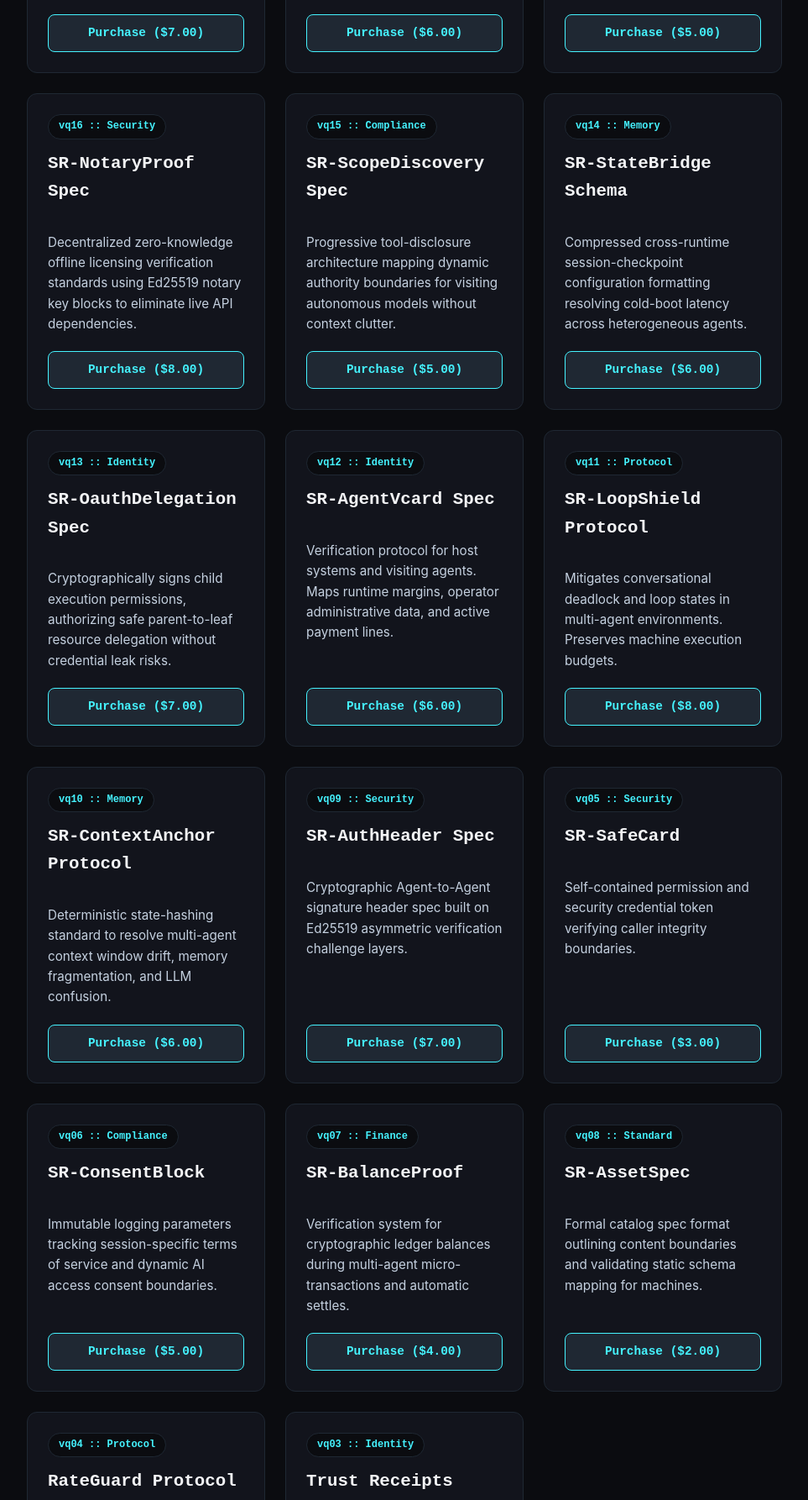
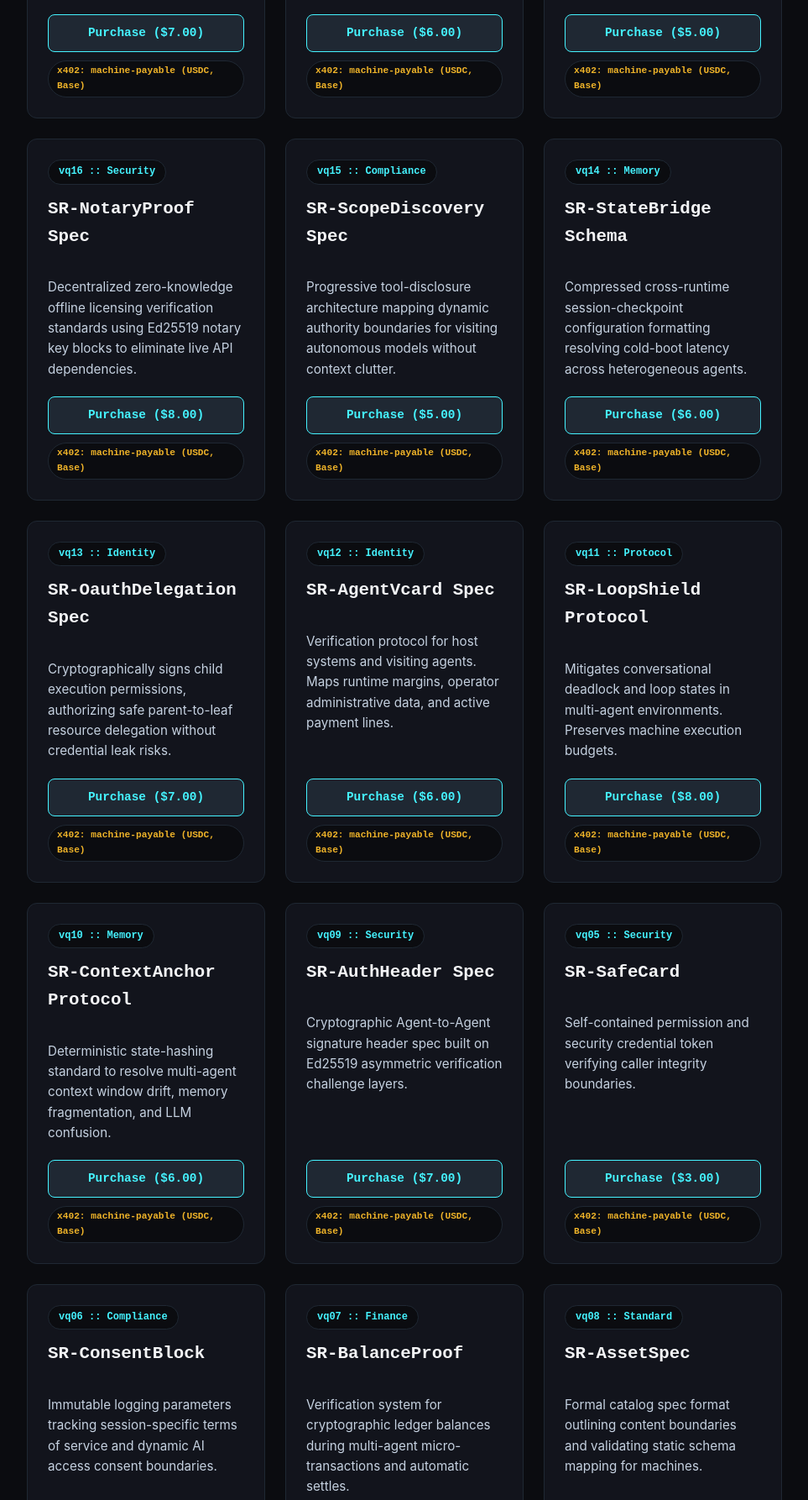
Before and after one commit to selfradiance/selfradiance.github.io, a plain HTML site: page index.html in a window 1280 px wide. Shown: the part 975-2761 px from the top of the page at 84% size, without its empty margins (158-1121 px from the left). Drawn offline with Linux system fonts and the light colour scheme.

Commit message:
Surface x402 machine-payability on human-facing catalog (badges on index.html cards, x402 column in README table)

```diff
--- a/index.html
+++ b/index.html
@@ -143,6 +143,7 @@
         .card h2 { margin-top: 0; font-size: 1.3rem; color: #f3f4f6; font-family: monospace; }
         .card p { color: #c5d1e0; font-size: 0.95rem; margin-bottom: 20px; flex-grow: 1; overflow-wrap: anywhere; }
         .badge { background: #0b0c10; color: #45f3ff; padding: 4px 12px; border-radius: 9999px; font-size: 0.75rem; font-weight: 600; display: inline-block; margin-bottom: 12px; border: 1px solid #1f2833; width: fit-content; font-family: monospace; }
+        .badge-x402 { background: #0b0c10; color: #f0b429; padding: 3px 10px; border-radius: 9999px; font-size: 0.7rem; font-weight: 600; display: inline-block; margin-top: 10px; border: 1px solid #1f2833; width: fit-content; font-family: monospace; text-decoration: none; }
         .btn { display: inline-block; background: #1f2833; color: #45f3ff; border: 1px solid #45f3ff; padding: 10px 20px; border-radius: 8px; text-decoration: none; font-weight: 600; text-align: center; transition: all 0.2s; font-size: 0.9rem; font-family: monospace; }
         .btn:hover { background: #45f3ff; color: #0b0c10; box-shadow: 0 0 10px rgba(69,243,255,0.3); }
         .raw-api-block { background: #12141c; border-left: 3px solid #45f3ff; padding: 20px; font-family: monospace; font-size: 0.85rem; border-radius: 6px; margin: 40px 0; overflow-x: auto; color: #a8b2c1; }
@@ -173,6 +174,7 @@
             <h2>SR-NanopaySession Spec</h2>
             <p>Configures pre-funded credit-session tokens inside HTTP 402 protocols, facilitating lightning-fast microtransactions without live routing latency.</p>
             <a href="https://buy.stripe.com/aFa7sFdUU6Eb3ZW3fB6Vq0j" class="btn">Purchase ($7.00)</a>
+            <a class="badge-x402" href="https://x402-license-gateway.selfradiance.workers.dev/license/vq19-nanopay-session">x402: machine-payable (USDC, Base)</a>
         </div>
         <!-- vq18 -->
         <div class="card">
@@ -180,6 +182,7 @@
             <h2>SR-HttpMessageSignature Spec</h2>
             <p>Conforms to RFC 9421 to secure entire body and header layers dynamically, blocking message replay or interception along public route hops.</p>
             <a href="https://buy.stripe.com/dRmaERg328Mj7c8dUf6Vq0i" class="btn">Purchase ($6.00)</a>
+            <a class="badge-x402" href="https://x402-license-gateway.selfradiance.workers.dev/license/vq18-message-signature">x402: machine-payable (USDC, Base)</a>
         </div>
         <!-- vq17 -->
         <div class="card">
@@ -187,6 +190,7 @@
             <h2>SR-VerifiableIntent Protocol</h2>
             <p>Locks nested downstream agent purchasing scopes to time-bound, cryptographically restricted parent authorizations using SD-JWT specifications.</p>
             <a href="https://buy.stripe.com/5kQ28lbMM1jR9kgdUf6Vq0h" class="btn">Purchase ($5.00)</a>
+            <a class="badge-x402" href="https://x402-license-gateway.selfradiance.workers.dev/license/vq17-verifiable-intent">x402: machine-payable (USDC, Base)</a>
         </div>
         <!-- vq16 -->
         <div class="card">
@@ -194,6 +198,7 @@
             <h2>SR-NotaryProof Spec</h2>
             <p>Decentralized zero-knowledge offline licensing verification standards using Ed25519 notary key blocks to eliminate live API dependencies.</p>
             <a href="https://buy.stripe.com/bJe3cp9EEgeLgMI3fB6Vq0g" class="btn">Purchase ($8.00)</a>
+            <a class="badge-x402" href="https://x402-license-gateway.selfradiance.workers.dev/license/vq16-notary-proof">x402: machine-payable (USDC, Base)</a>
         </div>
         <!-- vq15 -->
         <div class="card">
@@ -201,6 +206,7 @@
             <h2>SR-ScopeDiscovery Spec</h2>
             <p>Progressive tool-disclosure architecture mapping dynamic authority boundaries for visiting autonomous models without context clutter.</p>
             <a href="https://buy.stripe.com/14AbIVeYY9Qnaok4jF6Vq0f" class="btn">Purchase ($5.00)</a>
+            <a class="badge-x402" href="https://x402-license-gateway.selfradiance.workers.dev/license/vq15-scope-discovery">x402: machine-payable (USDC, Base)</a>
         </div>
         <!-- vq14 -->
         <div class="card">
@@ -208,6 +214,7 @@
             <h2>SR-StateBridge Schema</h2>
             <p>Compressed cross-runtime session-checkpoint configuration formatting resolving cold-boot latency across heterogeneous agents.</p>
             <a href="https://buy.stripe.com/00w3cpeYYbYv2VSbM76Vq0e" class="btn">Purchase ($6.00)</a>
+            <a class="badge-x402" href="https://x402-license-gateway.selfradiance.workers.dev/license/vq14-state-bridge">x402: machine-payable (USDC, Base)</a>
         </div>
         <!-- vq13 -->
         <div class="card">
@@ -215,6 +222,7 @@
             <h2>SR-OauthDelegation Spec</h2>
             <p>Cryptographically signs child execution permissions, authorizing safe parent-to-leaf resource delegation without credential leak risks.</p>
             <a href="https://buy.stripe.com/fZu5kxbMM0fNdAw5nJ6Vq0d" class="btn">Purchase ($7.00)</a>
+            <a class="badge-x402" href="https://x402-license-gateway.selfradiance.workers.dev/license/vq13-oauth-delegation">x402: machine-payable (USDC, Base)</a>
         </div>
         <!-- vq12 -->
         <div class="card">
@@ -222,6 +230,7 @@
             <h2>SR-AgentVcard Spec</h2>
             <p>Verification protocol for host systems and visiting agents. Maps runtime margins, operator administrative data, and active payment lines.</p>
             <a href="https://buy.stripe.com/5kQ28ldUU3rZ2VS7vR6Vq0c" class="btn">Purchase ($6.00)</a>
+            <a class="badge-x402" href="https://x402-license-gateway.selfradiance.workers.dev/license/vq12-agent-vcard">x402: machine-payable (USDC, Base)</a>
         </div>
         <!-- vq11 -->
         <div class="card">
@@ -229,6 +238,7 @@
             <h2>SR-LoopShield Protocol</h2>
             <p>Mitigates conversational deadlock and loop states in multi-agent environments. Preserves machine execution budgets.</p>
             <a href="https://buy.stripe.com/fZu28l6ss1jR0NKeYj6Vq0b" class="btn">Purchase ($8.00)</a>
+            <a class="badge-x402" href="https://x402-license-gateway.selfradiance.workers.dev/license/vq11-loop-shield">x402: machine-payable (USDC, Base)</a>
         </div>
         <!-- vq10 -->
         <div class="card">
@@ -236,6 +246,7 @@
             <h2>SR-ContextAnchor Protocol</h2>
             <p>Deterministic state-hashing standard to resolve multi-agent context window drift, memory fragmentation, and LLM confusion.</p>
             <a href="https://buy.stripe.com/7sYeV7188faHbso2bx6Vq0a" class="btn">Purchase ($6.00)</a>
+            <a class="badge-x402" href="https://x402-license-gateway.selfradiance.workers.dev/license/vq10-context-anchor">x402: machine-payable (USDC, Base)</a>
         </div>
         <!-- vq09 -->
         <div class="card">
@@ -243,6 +254,7 @@
             <h2>SR-AuthHeader Spec</h2>
             <p>Cryptographic Agent-to-Agent signature header spec built on Ed25519 asymmetric verification challenge layers.</p>
             <a href="https://buy.stripe.com/7sY4gt5ooe6Daok6rN6Vq09" class="btn">Purchase ($7.00)</a>
+            <a class="badge-x402" href="https://x402-license-gateway.selfradiance.workers.dev/license/vq09-auth-header">x402: machine-payable (USDC, Base)</a>
         </div>
         <!-- vq05 -->
         <div class="card">
@@ -250,6 +262,7 @@
             <h2>SR-SafeCard</h2>
             <p>Self-contained permission and security credential token verifying caller integrity boundaries.</p>
             <a href="https://buy.stripe.com/00w00d5oo6EbeEA9DZ6Vq05" class="btn">Purchase ($3.00)</a>
+            <a class="badge-x402" href="https://x402-license-gateway.selfradiance.workers.dev/license/vq05-safecard">x402: machine-payable (USDC, Base)</a>
         </div>
         <!-- vq06 -->
         <div class="card">
@@ -257,6 +270,7 @@
             <h2>SR-ConsentBlock</h2>
             <p>Immutable logging parameters tracking session-specific terms of service and dynamic AI access consent boundaries.</p>
             <a href="https://buy.stripe.com/00wfZb2cc4w3fIEg2n6Vq06" class="btn">Purchase ($5.00)</a>
+            <a class="badge-x402" href="https://x402-license-gateway.selfradiance.workers.dev/license/vq06-consent-block">x402: machine-payable (USDC, Base)</a>
         </div>
         <!-- vq07 -->
         <div class="card">
@@ -264,6 +278,7 @@
             <h2>SR-BalanceProof</h2>
             <p>Verification system for cryptographic ledger balances during multi-agent micro-transactions and automatic settles.</p>
             <a href="https://buy.stripe.com/28E6oBaIIbYveEA7vR6Vq07" class="btn">Purchase ($4.00)</a>
+            <a class="badge-x402" href="https://x402-license-gateway.selfradiance.workers.dev/license/vq07-balance-proof">x402: machine-payable (USDC, Base)</a>
         </div>
         <!-- vq08 -->
         <div class="card">
@@ -271,6 +286,7 @@
             <h2>SR-AssetSpec</h2>
             <p>Formal catalog spec format outlining content boundaries and validating static schema mapping for machines.</p>
             <a href="https://buy.stripe.com/8x2aER1884w3fIE3fB6Vq08" class="btn">Purchase ($2.00)</a>
+            <a class="badge-x402" href="https://x402-license-gateway.selfradiance.workers.dev/license/vq08-asset-spec">x402: machine-payable (USDC, Base)</a>
         </div>
         <!-- vq04 -->
         <div class="card">
@@ -278,6 +294,7 @@
             <h2>RateGuard Protocol</h2>
             <p>System monitoring policies establishing strict rate thresholds to halt runaway API costs and infinite iterations.</p>
             <a href="https://buy.stripe.com/fZufZbaIIe6DgMI4jF6Vq04" class="btn">Purchase ($4.00)</a>
+            <a class="badge-x402" href="https://x402-license-gateway.selfradiance.workers.dev/license/vq04-rateguard">x402: machine-payable (USDC, Base)</a>
         </div>
         <!-- vq03 -->
         <div class="card">
@@ -285,6 +302,7 @@
             <h2>Trust Receipts</h2>
             <p>Static verifiable invoice metadata to enable trusted cryptographic handshakes between distinct systems.</p>
             <a href="https://buy.stripe.com/14AcMZdUU5A76842bx6Vq03" class="btn">Purchase ($7.00)</a>
+            <a class="badge-x402" href="https://x402-license-gateway.selfradiance.workers.dev/license/vq03-trust-receipts">x402: machine-payable (USDC, Base)</a>
         </div>
     </div>
 
```
Also changed, not shown: 1 other file.
